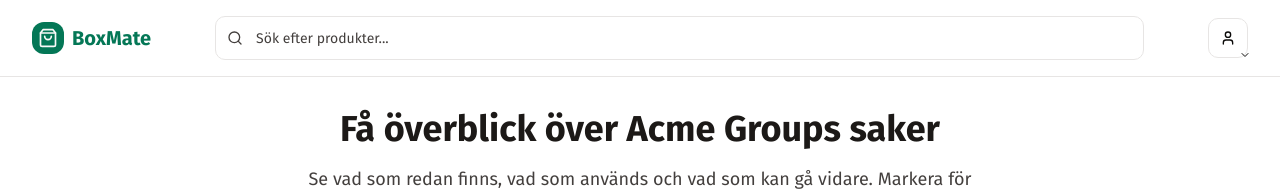
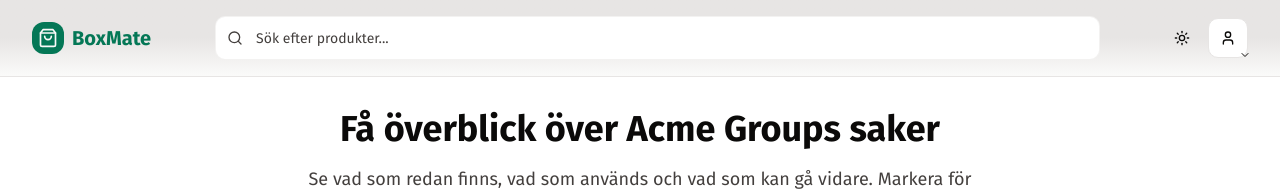
Before and after one commit to osserpse/boxmate-app, a Next.js app: page /dashboard in a window 1280 px wide. Shown: the top 196 px of the page. Built offline with nearby package versions, Linux system fonts and the light colour scheme; no server answers; the database is empty.

Commit message:
Feature: Dark mode, color tweakings

```diff
--- a/app/dashboard/page.tsx
+++ b/app/dashboard/page.tsx
@@ -118,7 +118,7 @@ export default async function DashboardPage({ searchParams }: DashboardPageProps
       <main className="w-full px-8 py-8">
         {/* Hero Section */}
         <div className="text-center mb-16">
-          <h1 className="text-4xl font-bold text-stone-900 mb-4">
+          <h1 className="text-4xl font-bold text-foreground mb-4">
             Få överblick över Acme Groups saker
           </h1>
           <p className="text-lg text-muted-foreground mb-8 max-w-2xl mx-auto">
@@ -141,20 +141,20 @@ export default async function DashboardPage({ searchParams }: DashboardPageProps
         {/* <div className="grid grid-cols-1 md:grid-cols-3 gap-6 mb-12">
           <div className="bg-gradient-to-br from-lime-50 to-lime-100 rounded-xl p-6 text-center">
             <TrendingUp className="w-8 h-8 text-lime-600 mx-auto mb-3" />
-            <h3 className="text-2xl font-bold text-lime-700">1 247</h3>
-            <p className="text-lime-600">Sålda produkter</p>
+            <h3 className="text-2xl font-bold text-primary">1 247</h3>
+            <p className="text-primary/80">Sålda produkter</p>
           </div>
 
           <div className="bg-gradient-to-br from-yellow-50 to-yellow-100 rounded-xl p-6 text-center">
             <MapPin className="w-8 h-8 text-yellow-600 mx-auto mb-3" />
-            <h3 className="text-2xl font-bold text-yellow-700">15</h3>
-            <p className="text-yellow-600">Städer</p>
+            <h3 className="text-2xl font-bold text-accent">15</h3>
+            <p className="text-accent/80">Städer</p>
           </div>
 
           <div className="bg-gradient-to-br from-stone-50 to-stone-100 rounded-xl p-6 text-center">
             <Users className="w-8 h-8 text-stone-600 mx-auto mb-3" />
-            <h3 className="text-2xl font-bold text-stone-700">892</h3>
-            <p className="text-stone-600">Tevna användare</p>
+            <h3 className="text-2xl font-bold text-foreground">892</h3>
+            <p className="text-muted-foreground">Tevna användare</p>
           </div>
         </div> */}
 
--- a/app/globals.css
+++ b/app/globals.css
@@ -44,6 +44,11 @@
     --info: var(--tw-blue-500);
     --info-foreground: var(--tw-stone-50);
 
+    /* Navigation Gradient Colors */
+    --nav-gradient-start: var(--tw-stone-200);
+    --nav-gradient-middle: var(--tw-stone-200);
+    --nav-gradient-end: var(--tw-stone-50);
+
     --radius: 12px;
   }
 
@@ -72,7 +77,7 @@
     --popover: var(--tw-stone-800);
     --popover-foreground: var(--tw-stone-100);
 
-    --muted: var(--tw-stone-700);
+    --muted: var(--tw-stone-800);
     --muted-foreground: var(--tw-stone-300);
 
     --destructive: var(--tw-red-600);
@@ -85,6 +90,11 @@
     --warning-foreground: var(--tw-stone-900);
     --info: var(--tw-blue-400);
     --info-foreground: var(--tw-stone-50);
+
+    /* Navigation Gradient Colors for Dark Mode */
+    --nav-gradient-start: var(--tw-emerald-950);
+    --nav-gradient-middle: var(--tw-emerald-950);
+    --nav-gradient-end: var(--tw-emerald-900);
   }
 }
 
--- a/app/item/[id]/page.tsx
+++ b/app/item/[id]/page.tsx
@@ -298,7 +298,7 @@ export default async function ItemDetailPage({ params }: ItemDetailPageProps) {
         {/* Related Items */}
         {relatedItems.length > 0 && (
           <div className="mt-12">
-            <h2 className="text-base sm:text-2xl font-bold mb-6">Liknande produkter</h2>
+            <h2 className="text-base sm:text-2xl font-bold mb-6 text-foreground">Liknande produkter</h2>
             <div className="grid grid-cols-2 sm:grid-cols-3 lg:grid-cols-4 gap-8">
               {relatedItems.map((relatedItem) => (
                 <Link key={relatedItem.id} href={`/item/${relatedItem.id}`}>
@@ -319,7 +319,7 @@ export default async function ItemDetailPage({ params }: ItemDetailPageProps) {
                         )}
                       </div>
                       <div className="p-4">
-                        <h3 className="font-medium mb-2 line-clamp-2">{relatedItem.name}</h3>
+                        <h3 className="font-medium mb-2 line-clamp-2 text-foreground">{relatedItem.name}</h3>
                         <div className="flex items-center justify-between">
                           <span className="text-primary font-semibold">{formatCurrency(relatedItem.value)}</span>
                           <span className="text-sm text-muted-foreground">{relatedItem.lagerplats}</span>
--- a/app/layout.tsx
+++ b/app/layout.tsx
@@ -1,6 +1,7 @@
 import type { Metadata } from 'next';
 import { Fira_Sans } from 'next/font/google';
 import './globals.css';
+import { ThemeProvider } from '@/components/theme-provider';
 
 const firaSans = Fira_Sans({
   subsets: ['latin'],
@@ -26,9 +27,16 @@ export default function RootLayout({
   children: React.ReactNode;
 }) {
   return (
-    <html lang="en" className={firaSans.variable}>
+    <html lang="en" className={firaSans.variable} suppressHydrationWarning>
       <body className={`${firaSans.className} antialiased`}>
-        {children}
+        <ThemeProvider
+          attribute="class"
+          defaultTheme="system"
+          enableSystem
+          disableTransitionOnChange
+        >
+          {children}
+        </ThemeProvider>
       </body>
     </html>
   );
--- a/components/item-card.tsx
+++ b/components/item-card.tsx
@@ -69,11 +69,11 @@ export function ItemCard({ item }: ItemCardProps) {
         </div>
 
         <CardContent className="p-4">
-          <h3 className="font-semibold text-lg mb-2 line-clamp-2">{item.name}</h3>
+          <h3 className="font-semibold text-lg mb-2 line-clamp-2 text-foreground">{item.name}</h3>
 
           <div className="flex items-center gap-2 text-sm text-muted-foreground mb-2">
             <MapPin className="w-4 h-4" />
-            <span className="font-medium">{item.lagerplats}.</span>
+            <span className="font-medium text-foreground">{item.lagerplats}.</span>
             {item.lokal && (
               <span className="text-xs">{item.lokal}</span>
             )}
--- a/components/navigation.tsx
+++ b/components/navigation.tsx
@@ -5,6 +5,7 @@ import { Button } from '@/components/ui/button';
 import { Search, ShoppingBag } from 'lucide-react';
 import { SettingsDropdown } from '@/components/settings-dropdown';
 import { SearchBar } from '@/components/search-bar';
+import { ThemeToggle } from '@/components/theme-toggle';
 import { useState, useEffect, Suspense } from 'react';
 import { useRouter, useSearchParams } from 'next/navigation';
 
@@ -40,7 +41,7 @@ function NavigationSearch() {
 
 export function Navigation() {
   return (
-    <nav className="sticky top-0 z-50 border-b bg-background/95 backdrop-blur supports-[backdrop-filter]:bg-background/60">
+    <nav className="sticky top-0 z-50 border-b bg-gradient-to-b from-[hsl(var(--nav-gradient-start))] via-[hsl(var(--nav-gradient-middle))] to-[hsl(var(--nav-gradient-end))] backdrop-blur supports-[backdrop-filter]:bg-background/60">
       {/* Mobile Layout: Two rows with container */}
       <div className="md:hidden">
         <div className="container mx-auto px-4 py-4">
@@ -54,8 +55,11 @@ export function Navigation() {
               <span className="font-bold text-xl text-primary">BoxMate</span>
             </Link>
 
-            {/* Settings Dropdown */}
-            <SettingsDropdown />
+            {/* Theme Toggle and Settings Dropdown */}
+            <div className="flex items-center gap-2">
+              <ThemeToggle />
+              <SettingsDropdown />
+            </div>
           </div>
 
           {/* Second Row: Search Bar */}
@@ -84,8 +88,9 @@ export function Navigation() {
           </Suspense>
         </div>
 
-        {/* Settings Dropdown */}
-        <div className="flex-shrink-0">
+        {/* Theme Toggle and Settings Dropdown */}
+        <div className="flex items-center gap-2 flex-shrink-0">
+          <ThemeToggle />
           <SettingsDropdown />
         </div>
       </div>
--- a/components/search-bar.tsx
+++ b/components/search-bar.tsx
@@ -42,7 +42,7 @@ export function SearchBar({ onSearch, placeholder = "Sök produkter...", classNa
           placeholder={placeholder}
           value={query}
           onChange={handleInputChange}
-          className="pl-10 pr-10 h-11"
+          className="pl-10 pr-10 h-11 bg-background border-border/50 focus:bg-background focus:border-primary/50 transition-all duration-200"
         />
         {query && (
           <Button
--- /dev/null
+++ b/components/theme-provider.tsx
@@ -0,0 +1,9 @@
+'use client';
+
+import * as React from 'react';
+import { ThemeProvider as NextThemesProvider } from 'next-themes';
+import { type ThemeProviderProps } from 'next-themes/dist/types';
+
+export function ThemeProvider({ children, ...props }: ThemeProviderProps) {
+  return <NextThemesProvider {...props}>{children}</NextThemesProvider>;
+}
--- /dev/null
+++ b/components/theme-toggle.tsx
@@ -0,0 +1,41 @@
+'use client';
+
+import * as React from 'react';
+import { Moon, Sun } from 'lucide-react';
+import { useTheme } from 'next-themes';
+import { Button } from '@/components/ui/button';
+
+export function ThemeToggle() {
+  const { theme, setTheme } = useTheme();
+  const [mounted, setMounted] = React.useState(false);
+
+  // useEffect only runs on the client, so now we can safely show the UI
+  React.useEffect(() => {
+    setMounted(true);
+  }, []);
+
+  if (!mounted) {
+    return (
+      <Button variant="ghost" size="icon" className="h-9 w-9">
+        <div className="h-4 w-4" />
+        <span className="sr-only">Toggle theme</span>
+      </Button>
+    );
+  }
+
+  return (
+    <Button
+      variant="ghost"
+      size="icon"
+      onClick={() => setTheme(theme === 'light' ? 'dark' : 'light')}
+      className="h-9 w-9"
+    >
+      {theme === 'light' ? (
+        <Moon className="h-4 w-4" />
+      ) : (
+        <Sun className="h-4 w-4" />
+      )}
+      <span className="sr-only">Toggle theme</span>
+    </Button>
+  );
+}
--- a/package.json
+++ b/package.json
@@ -24,6 +24,7 @@
     "dotenv": "^17.2.3",
     "lucide-react": "^0.418.0",
     "next": "14.2.5",
+    "next-themes": "^0.4.6",
     "react": "^18.3.1",
     "react-dom": "^18.3.1",
     "tailwind-merge": "^2.4.0",
```
Also changed, not shown: 1 other file (tests, documents, lock files or other folders).
